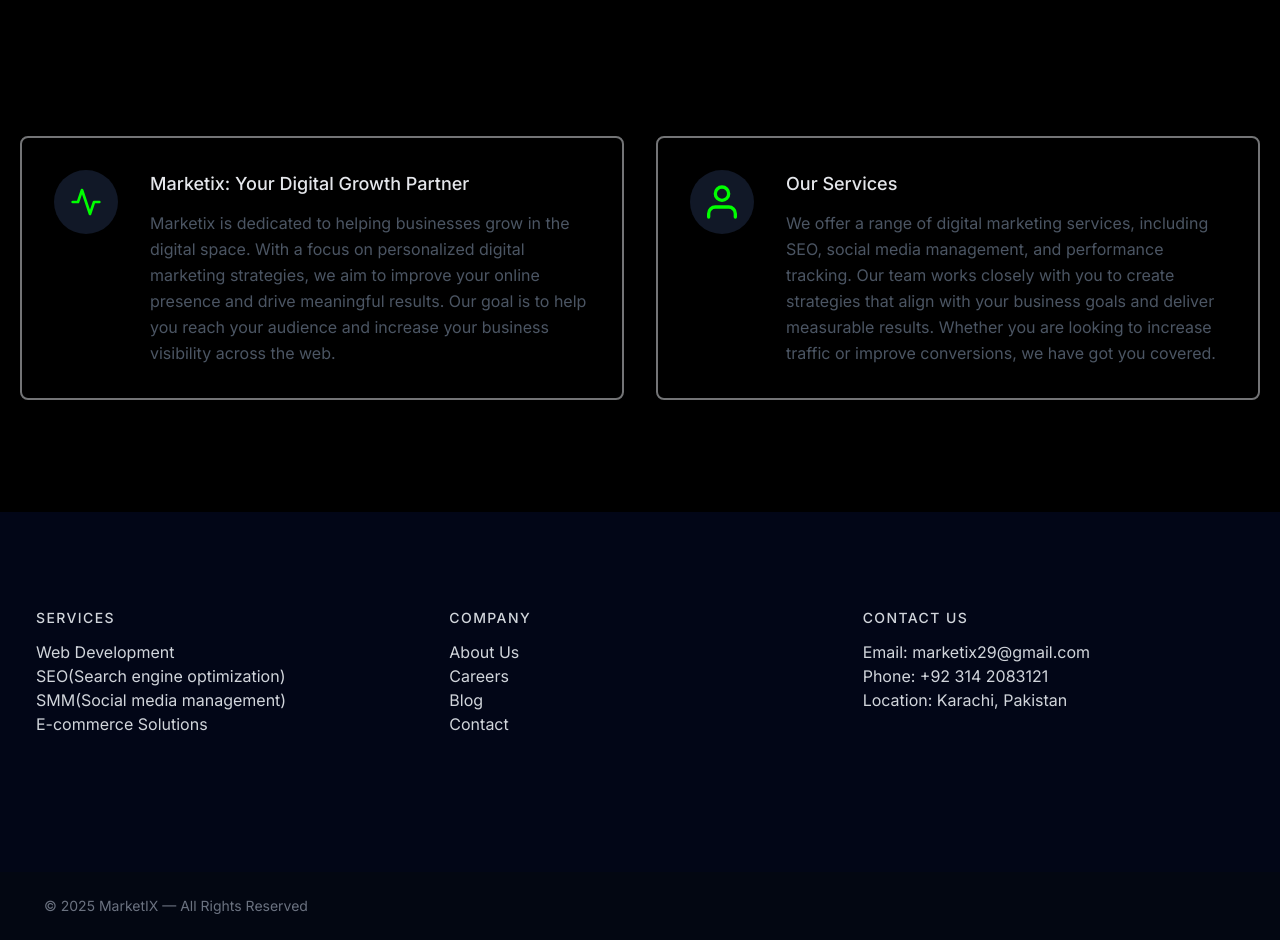
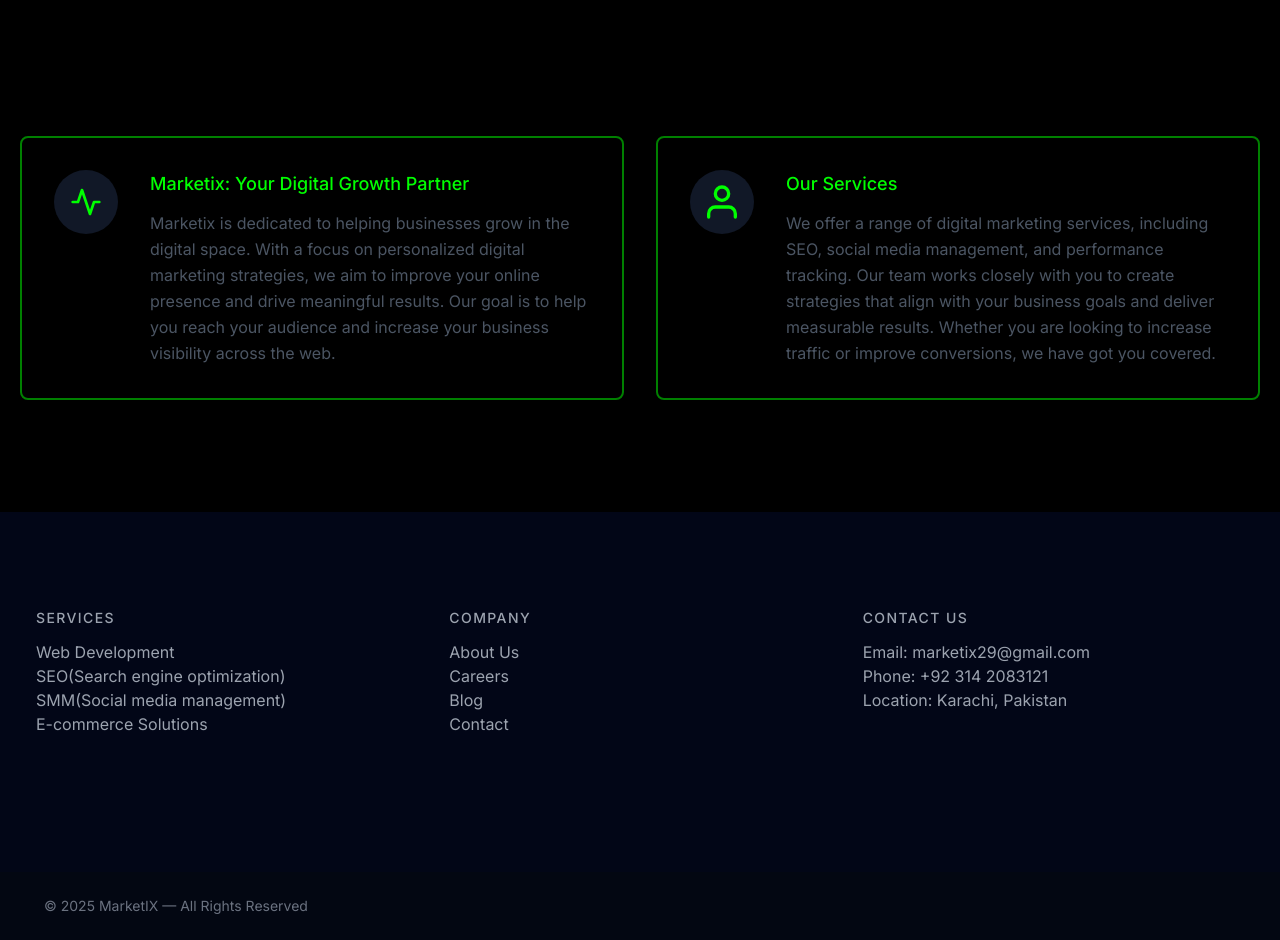
Before and after one commit to uzairshaikh346/digimorphix, a Next.js app: page / in a window 1280 px wide. Shown: the part 3540-4480 px from the top of the page. Built offline with nearby package versions, Linux system fonts and the light colour scheme.

Commit message:
set coloring

```diff
--- a/src/app/components/Footer.tsx
+++ b/src/app/components/Footer.tsx
@@ -3,11 +3,11 @@
 function Footer() {
   return (
     <div>
-      <footer className="text-gray-300 body-font bg-slate-950">
+      <footer className="text-gray-400 body-font bg-slate-950">
         <div className="container px-5 py-24 mx-auto">
           <div className="flex flex-wrap md:text-left text-center order-first">
             <div className="lg:w-1/3 md:w-1/2 w-full px-4">
-              <h2 className="title-font font-medium text-gray-300 tracking-widest text-sm mb-3">
+              <h2 className="title-font font-medium  tracking-widest text-sm mb-3">
                 SERVICES
               </h2>
               <nav className="list-none mb-10">
@@ -18,7 +18,7 @@
               </nav>
             </div>
             <div className="lg:w-1/3 md:w-1/2 w-full px-4">
-              <h2 className="title-font font-medium text-gray-300 tracking-widest text-sm mb-3">
+              <h2 className="title-font font-medium  tracking-widest text-sm mb-3">
                 COMPANY
               </h2>
               <nav className="list-none mb-10">
@@ -29,7 +29,7 @@
               </nav>
             </div>
             <div className="lg:w-1/3 md:w-1/2 w-full px-4">
-              <h2 className="title-font font-medium text-gray-300 tracking-widest text-sm mb-3">
+              <h2 className="title-font font-medium  tracking-widest text-sm mb-3">
                 CONTACT US
               </h2>
               <nav className="list-none mb-10">
--- a/src/app/components/testinominals.tsx
+++ b/src/app/components/testinominals.tsx
@@ -7,7 +7,7 @@
   <div className="container px-5 py-24 mx-auto flex flex-wrap pb-28">
     <div className="flex flex-wrap -m-4">
       <div className="p-4 lg:w-1/2 md:w-full">
-        <div className="flex border-2 rounded-lg border-gray-200 border-opacity-50 p-8 sm:flex-row flex-col">
+        <div className="flex border-2 rounded-lg border-[#00ff00] border-opacity-50 p-8 sm:flex-row flex-col">
           <div className="w-16 h-16 sm:mr-8 sm:mb-0 mb-4 inline-flex items-center justify-center rounded-full bg-gray-900 text-[#00ff00] flex-shrink-0">
             <svg
               fill="none"
@@ -22,7 +22,7 @@
             </svg>
           </div>
           <div className="flex-grow">
-            <h2 className="text-gray-200 text-lg title-font font-medium mb-3">
+            <h2 className="text-[#00ff00] text-lg title-font font-medium mb-3">
             Marketix: Your Digital Growth Partner
             </h2>
             <p className="leading-relaxed text-base">
@@ -33,7 +33,7 @@
         </div>
       </div>
       <div className="p-4 lg:w-1/2 md:w-full">
-        <div className="flex border-2 rounded-lg border-gray-200 border-opacity-50 p-8 sm:flex-row flex-col">
+        <div className="flex border-2 rounded-lg border-[#00ff00] border-opacity-50 p-8 sm:flex-row flex-col">
           <div className="w-16 h-16 sm:mr-8 sm:mb-0 mb-4 inline-flex items-center justify-center rounded-full bg-gray-900 text-[#00ff00] flex-shrink-0">
             <svg
               fill="none"
@@ -49,7 +49,7 @@
             </svg>
           </div>
           <div className="flex-grow">
-            <h2 className="text-gray-200 text-lg title-font font-medium mb-3">
+            <h2 className="text-[#00ff00] text-lg title-font font-medium mb-3">
             Our Services
             </h2>
             <p className="leading-relaxed text-base">
```
